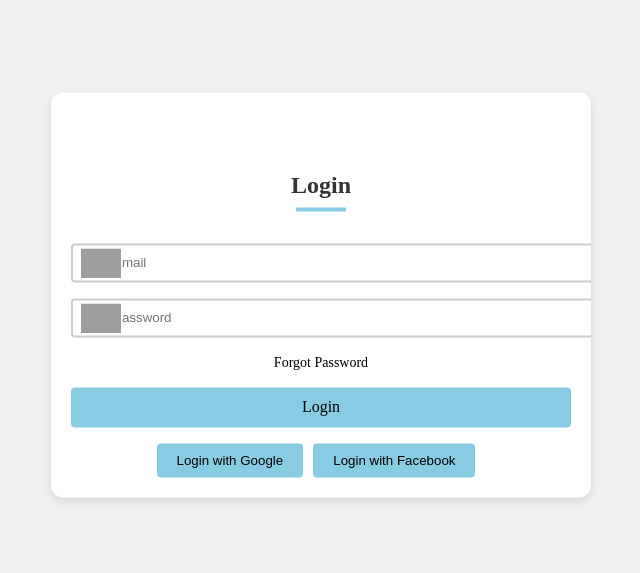
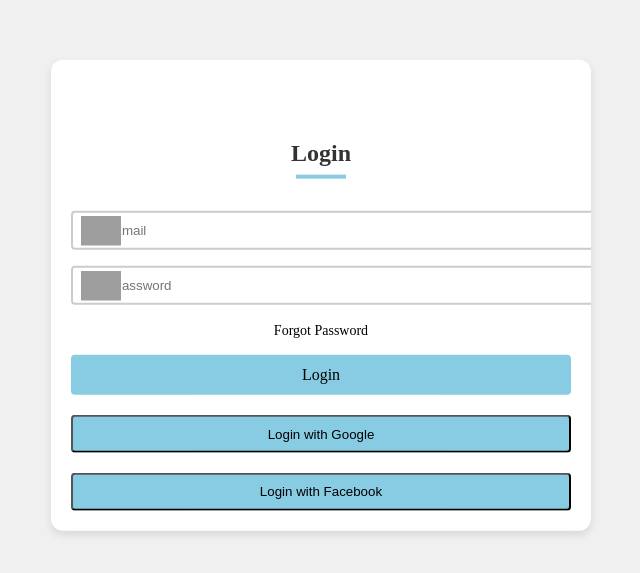
Before and after one commit to 6316Suprawee/CoCohotel, a Next.js app: page /Login in a window 1280 px wide. Shown: the part 145-718 px from the top of the page, without its empty margins (319-959 px from the left). Built offline with nearby package versions, Linux system fonts and the light colour scheme; grey boxes are pictures that could not be loaded.

Commit message:
update css

```diff
--- a/src/pages/Login.css
+++ b/src/pages/Login.css
@@ -71,7 +71,10 @@ body {
 }
 
 .login-container {
+  flex-direction: column;
   margin-top: 1em;
+  display: flex;
+  gap: 20px;
 
 }
 .login-button {
--- a/src/pages/Login.jsx
+++ b/src/pages/Login.jsx
@@ -46,15 +46,9 @@ const Login = () => {
         <a href="/forgot-password" className="forgot-password-link">Forgot Password</a>
       </div>
       <div className='login-container'>
-        <div className='login-button' onClick={handleLogin}>
-          Login
-        </div>
-        <div className='google-login-button'>
-          <button className="google-button">Login with Google</button>
-        </div>
-        <div className='facebook-login-button'>
-          <button className="facebook-button">Login with Facebook</button>
-        </div>
+        <div className='login-button' onClick={handleLogin}>Login</div>
+          <button className="login-button">Login with Google</button>
+          <button className="login-button">Login with Facebook</button>
       </div>
     </div>
   );
--- a/src/pages/Room.css
+++ b/src/pages/Room.css
@@ -63,6 +63,8 @@
     flex-direction: column;
     align-items: center;
     text-align: center;
+    margin-top: 20px;
+    gap: 20px;
 }
 
 .btt a {
```
